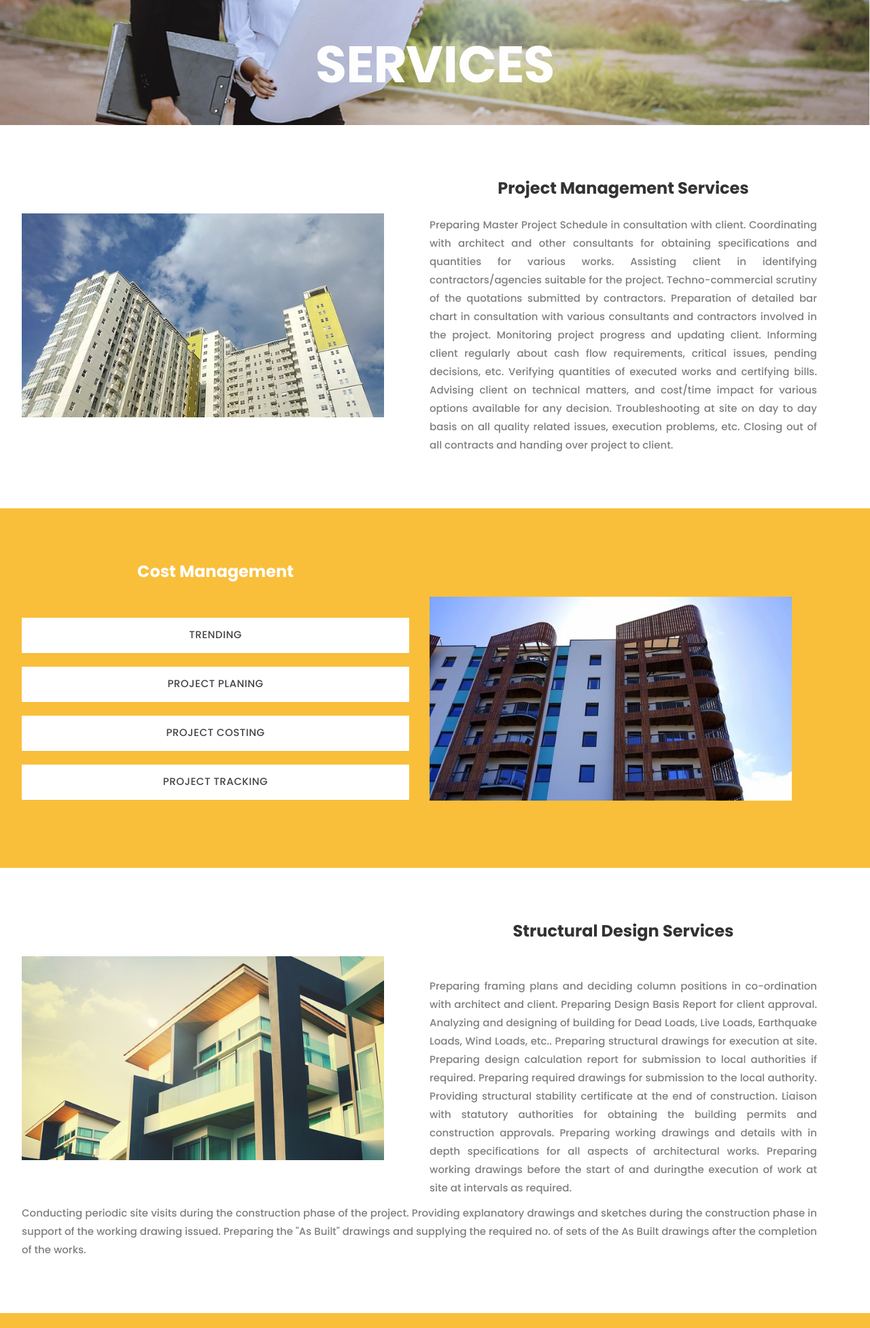
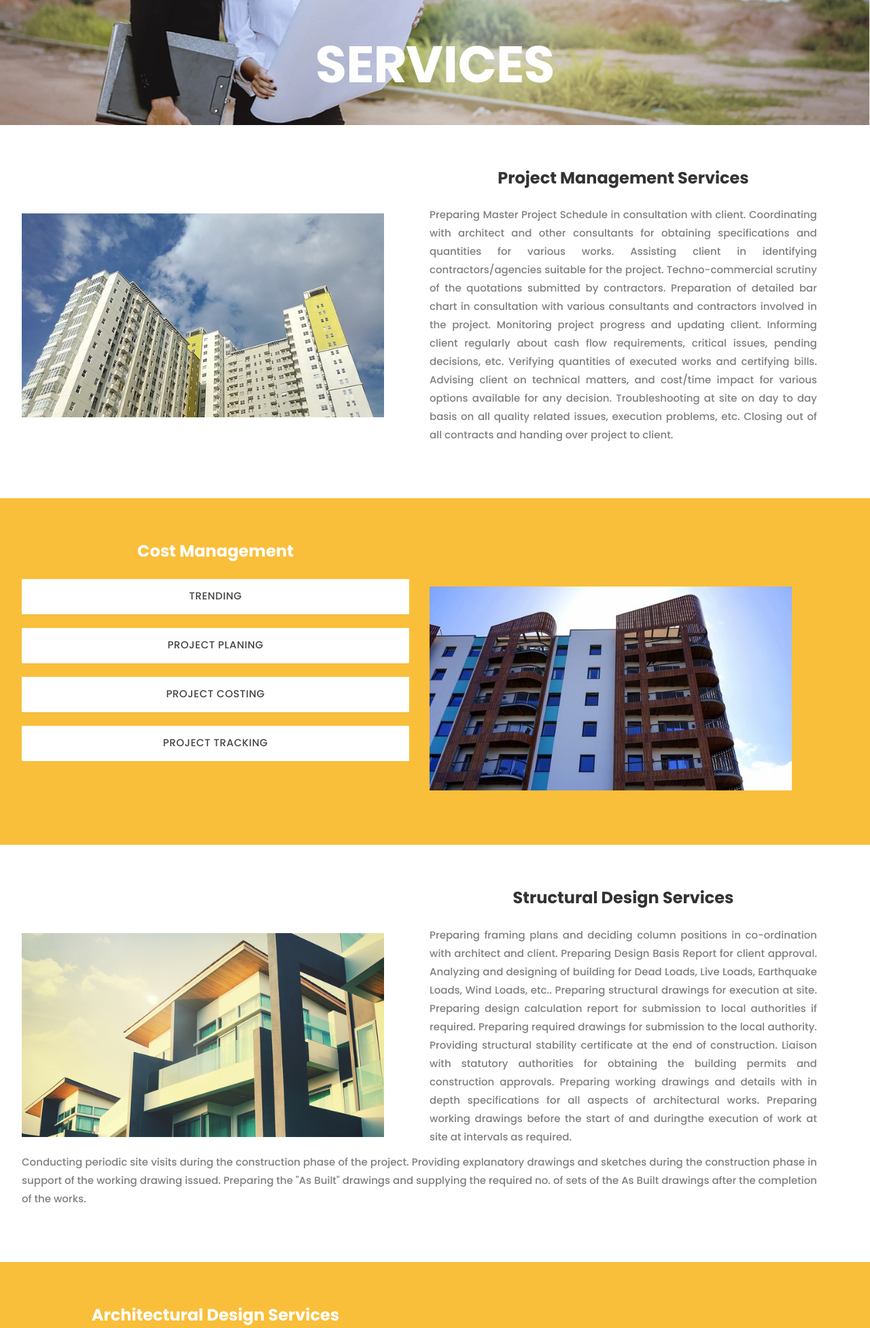
Before and after one commit to piyush170889/rathi-website, a PHP site: page /services.html in a window 1280 px wide. Shown: the part 316-2270 px from the top of the page at 68% size. Run offline with PHP 8.4, Linux system fonts and the light colour scheme; some libraries are stand-ins or nearby versions.

Commit message:
initial cummit !

```diff
--- a/services.html
+++ b/services.html
@@ -182,9 +182,11 @@
             <div class="col-md-6 col-sm-7 col-xs-12">
 
                        <div class="textbox-component">
-                          <h2 style="font-weight: bold; text-align:center;    font-size: 24px; color: #333;">Project Management Services </h2>
+                          <h2 style="font-weight: bold; text-align:center;font-size: 24px; color: #333;margin-top: -15px;">Project Management Services </h2>
+                          <br/>
 
-                                                                        <br/>
+
+
                                                                         <P>
 
                                                                         Preparing Master Project Schedule in consultation with client.
@@ -216,11 +218,8 @@
         <div class="col-md-6 col-sm-6 col-">
 
                <div class="textbox-component">
-                   <h2 style="font-weight: bold; text-align: center;    font-size: 24px;color: #fff;">Cost Management </h2>
-                   </br>
-                   </br>
-
-
+                   <h2 style="font-weight: bold; text-align: center; font-size: 24px;color: #fff; margin-top: -15px;">Cost Management </h2>
+                   <br/>
     <button class="accordion">Trending</button>
     <div class="panel">
     <p class="para_accord">  Tracking timeline on daily basis based on progress report received from site.
@@ -292,10 +291,9 @@
             <div class="col-md-6 col-sm-7">
 
                        <div class="textbox-component">
-                           <h2 style="font-weight: bold; text-align:center;     font-size: 24px;color: #333;">Structural Design  Services </h2>
+                           <h2 style="font-weight: bold; text-align:center; font-size: 24px;color: #333; margin-top: -15px;">Structural Design  Services </h2>
+                            <br/>
                                <p>
-                                <br/>
-                                <br/>
 
                                 Preparing framing plans and deciding column positions in co-ordination with architect and client.
                                 Preparing Design Basis Report for client approval.
@@ -346,10 +344,10 @@
     <div class="col-md-6 col-sm-7">
 
                <div class="textbox-component">
-                  <h2 style="font-weight: bold;text-align:center; font-size: 24px;color: #fff;">Architectural Design  Services </h2>
+                  <h2 style="font-weight: bold;text-align:center; font-size: 24px;color: #fff;margin-top: -15px;">Architectural Design  Services </h2>
+                  <br/>
                                <p>
-                                <br/>
-                                <br/>
+
                                 Preparing Architectural Concept Design consisting of sketches, drawings and images of perspectives with area statements (including master planning, where required). The basic designs shall be made in accordance with the basic guidelines of Indian Vastushastra.
                                 Preparing Preliminary Architectural Designs based on the agreed design brief, approved concept design and site related information, in the form of preliminary sketches, plans, elevations, sections, perspective images, adequate to explain the general planning and nature of work (including master Planning, where required) with basic dimensions and area statements inclusive of outline preliminary concepts for structural & services.
                                 Reviewing and modifying as necessary after clients' feedback and any other relevant information, until sign-off of Architectural Preliminary Designs.
@@ -368,7 +366,7 @@
         </div>
         <div class="row">
             <div class="col-md-12 col-sm-12 ">
-            <p style="padding-top: 10px; text-align: justify;">
+            <p style="padding-top: 10px; text-align: justify; ">
 
                                 Preparing required drawings for submission to the local authority.
                                 Providing structural stability certificate at the end of construction.
@@ -402,17 +400,14 @@
             <div class="col-md-6 col-sm-6">
 
                        <div class="textbox-component" id="textcomp">
-                           <h2 style="font-weight: bold; text-align:center;     font-size: 24px;color: #fff;">Structural Design  Services </h2>
                               <h2 style="font-weight: bold;text-align:center; font-size: 24px;
-                              color: #333;">Construction Services </h2>
+                              color: #333; margin-top: -15px;">Construction Services </h2>
+                              <br/>
+
                                <p>
-                                <br/>
-                                <br/>
-
                                 Appointing competent contractors to carry out the work as per design drawings and tender document
                                 Procuring materials.
-                                <br/>
-                            </p>
+                              </p>
 
                             </div>
 
--- a/stylesheets/shortcodes.css
+++ b/stylesheets/shortcodes.css
@@ -35,7 +35,7 @@
 
 
 .flat-row.row-small {
-    padding: 95px 0 88px;
+        padding: 95px 0 88px 100px;
 }
 
 .flat-row.row-flat-counter {
@@ -1182,17 +1182,18 @@ body.style-color {
 
 .flat-reviews .item .title-testimonial .thumb-title img {
     border-radius: 50%;
-    margin: -60% 22px 0 0;
+    margin: -10% 10px 0 0;
 }
 
 .flat-reviews .item .title-testimonial .thumb-title,
 .flat-reviews .item .title-testimonial .post-title {
-    display: inline-block;
+    display: inline-block;text-align: center;
 }
 
 .flat-reviews .item .title-testimonial .post-title {
     overflow: hidden;
-    text-align: left;
+    text-align: center;
+    padding-top: 15px;
 }
 
 .flat-reviews .item .title-testimonial .post-title .title-post {
```
Also changed, not shown: index.html (+6 -4 lines), images/imgSlide2.jpg, images/imgboy.jpg (added).
